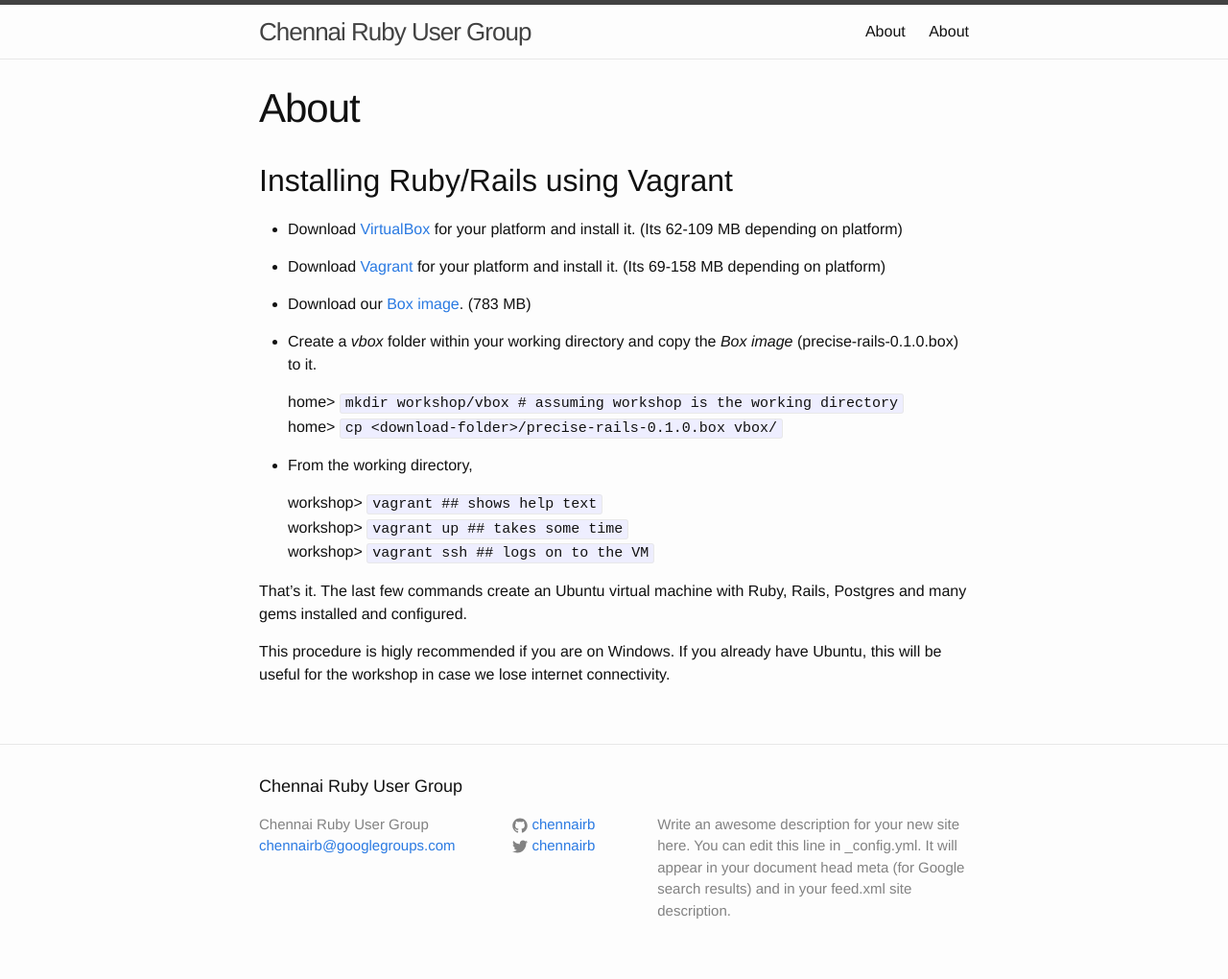
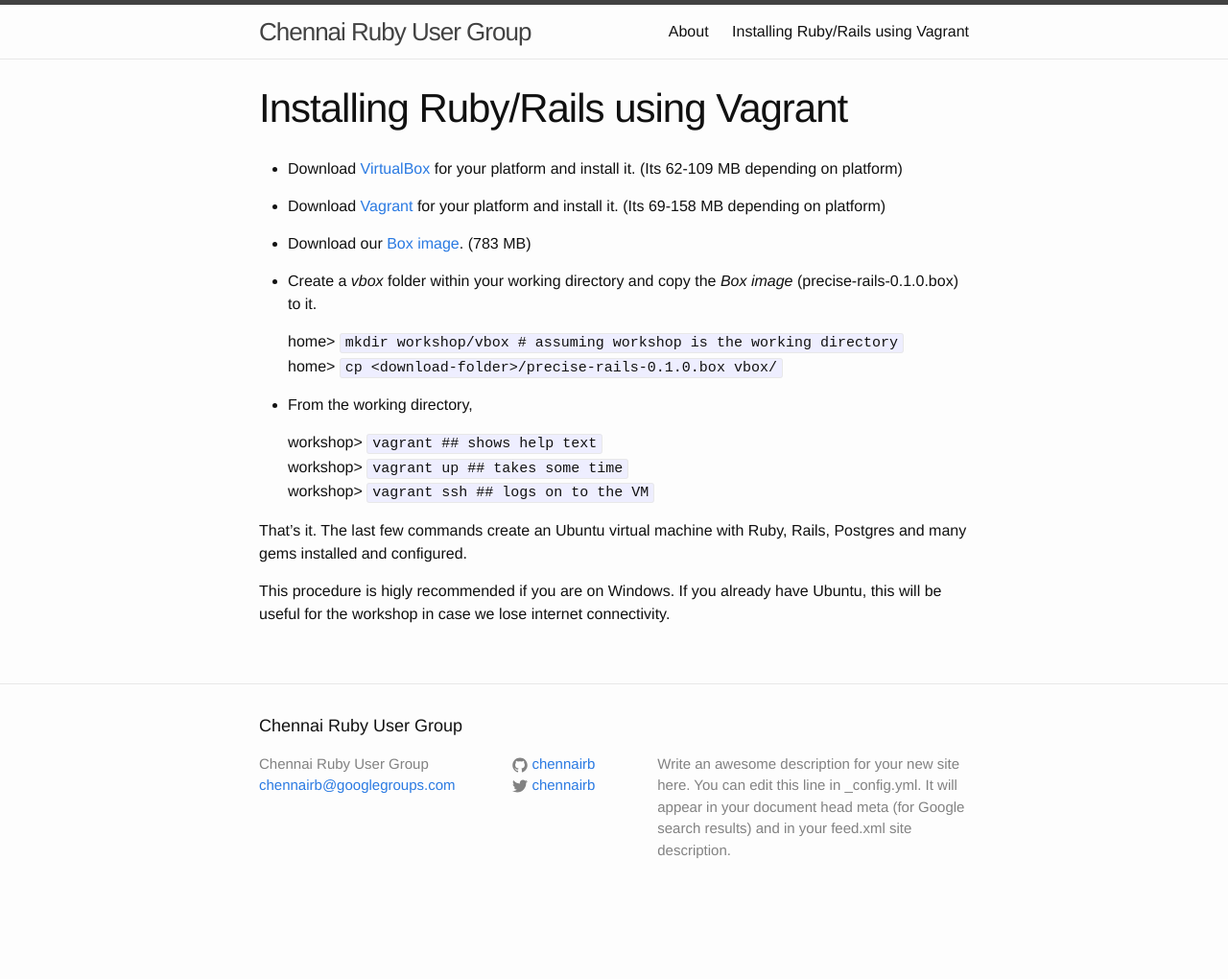
Before and after one commit to chennairb/chennairb.github.io, a Jekyll site: the page built from install-vm.md, in a window 1280 px wide. Shown: the whole page at 96% size. Built offline with Jekyll 4.4.1, drawn with Linux system fonts in a browser that asks for light colours; after the commit the page ends 957 px from its top, so only the background shows below that.

Commit message:
install-vm: header fix

```diff
--- a/install-vm.md
+++ b/install-vm.md
@@ -1,10 +1,8 @@
 ---
 layout: page
-title: About
+title: Installing Ruby/Rails using Vagrant
 permalink: /install-vm.html
 ---
-
-## Installing Ruby/Rails using Vagrant
 
 - Download [VirtualBox](https://www.virtualbox.org/wiki/Downloads) for your platform and install it. (Its 62-109 MB depending on platform)
 
```
